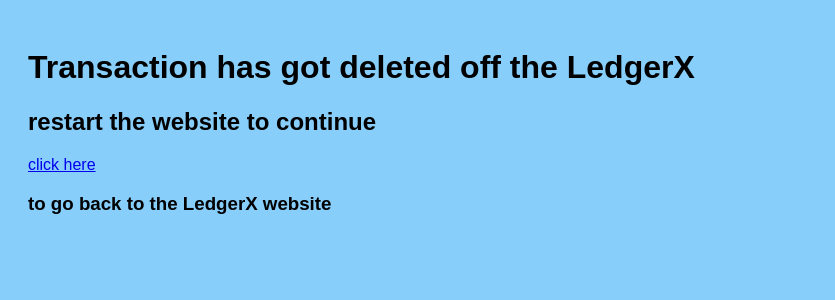
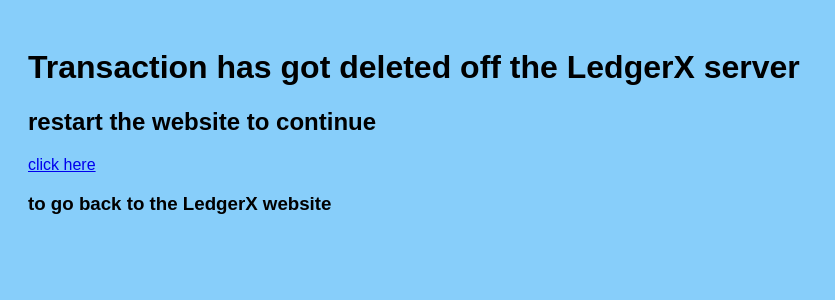
Before and after one commit to mobogok/ooooo, a Flask app: template templates/delete.html in a window 1280 px wide. Shown: the top 300 px of the page, without its empty margins (0-835 px from the left). Run offline with Flask 3, Linux system fonts and the light colour scheme; the template is opened without the code that fills it, so the values that code supplies are empty.

Commit message:
Update delete.html

```diff
--- a/templates/delete.html
+++ b/templates/delete.html
@@ -14,7 +14,7 @@
             color:black
         }
     </style>
-    <h1>Transaction has got deleted off the LedgerX</h1>
+    <h1>Transaction has got deleted off the LedgerX server</h1>
     <h2>restart the website to continue</h2>
     <a href="https://my-income-tracker.onrender.com">click here</a>
     <h3>to go back to the LedgerX website</h3>
```
